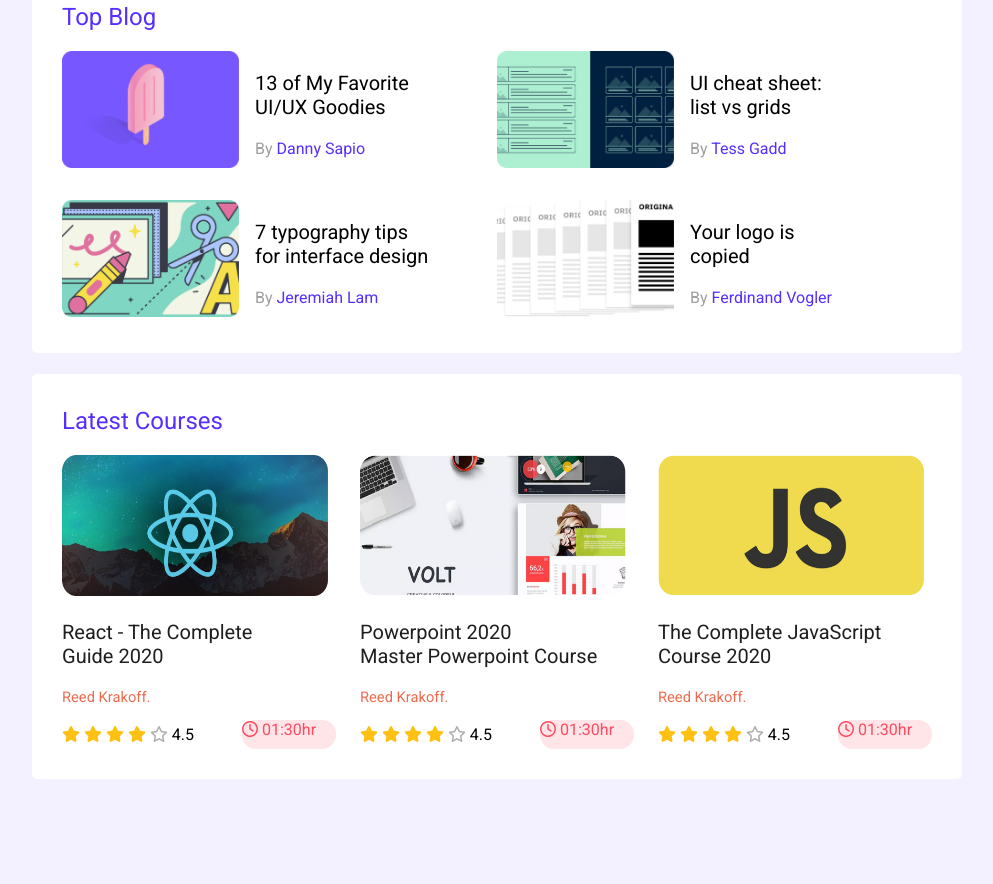
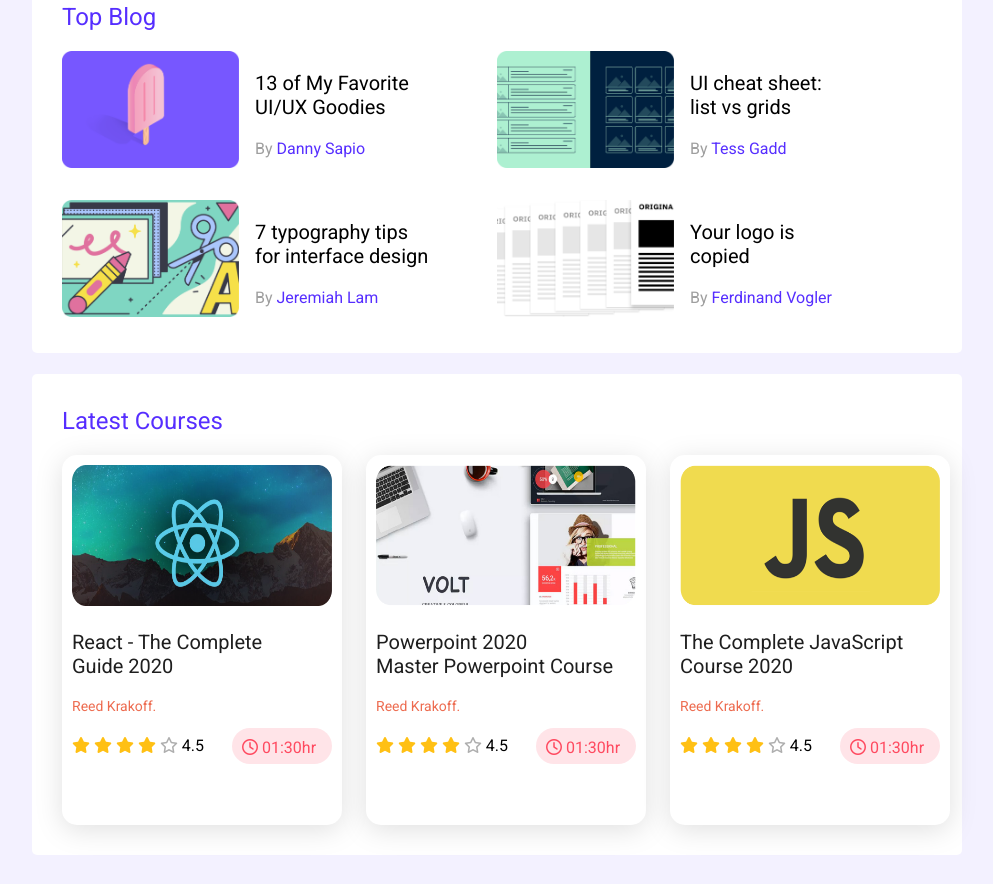
Before and after one commit to mdanamulhasan201/leader_board, a plain HTML site: page index.html in a window 1280 px wide. Shown: the part 292-1176 px from the top of the page, without its empty margins (143-1136 px from the left). Before the commit the page ends 1100 px from the top, so only its background shows below. Drawn offline with Linux system fonts and the light colour scheme.

Commit message:
latest course background add

```diff
--- a/style.css
+++ b/style.css
@@ -1,9 +1,5 @@
 /* fonts */
 @import url('https://fonts.googleapis.com/css2?family=Poppins:wght@500&family=Roboto&display=swap');
-/* *{
-    padding: 0;
-    margin: 0;
-} */
 
 /* commom style or utilities */
 body{
@@ -103,34 +99,33 @@
     display: grid;
     grid-template-columns: repeat(3, 1fr);
     grid-column-gap: 24px;
-    /* width: 230px;
-    height: 270px;
-    background-color: #ffffff;
-    padding: 23px 57px 50px 0px;
-    filter: drop-shadow(0px 5.34229px 13.3557px rgba(0, 0, 0, 0.05)); */
+
 
 }
-/*
+
 .course{
-   width: 252px;
-    height: 270px;
+   width: 100%px;
+    height: 350px;
     background-color: #ffffff;
-     padding: 25px;
-    filter: drop-shadow(0px 5.34229px 13.3557px rgba(0, 0, 0, 0.05));
+     padding: 10px;
+    filter: drop-shadow(0px 5.34229px 13.3557px rgba(0, 0, 0, 0.12));
+    border-radius: 15px;
 }
-*/
+
+
+
 .course-banner img{
-    width: 266px;
+    width: 260px;
     height: 141px;
 }
 .course-title{
     font-weight: 500;
-    font-size: 20.0336px;
+    font-size: 20px;
     color: #1E1E1E;
 }
 .course-author{
     font-weight: 400;
-    font-size: 14.6913px;
+    font-size: 14px;
     color: #ED6B4F;
 }
 .course-rating{
@@ -152,9 +147,10 @@
 .coourse-duration{
 
     background-color: #FFE4E8;
-    border-radius: 14px;
-    width: 94px;
-    height: 29px;
+    border-radius: 20px;
+    width: 80px;
+    height: 16px;
+    padding: 10px;
     color: #FF4A60;
 }
 
```
